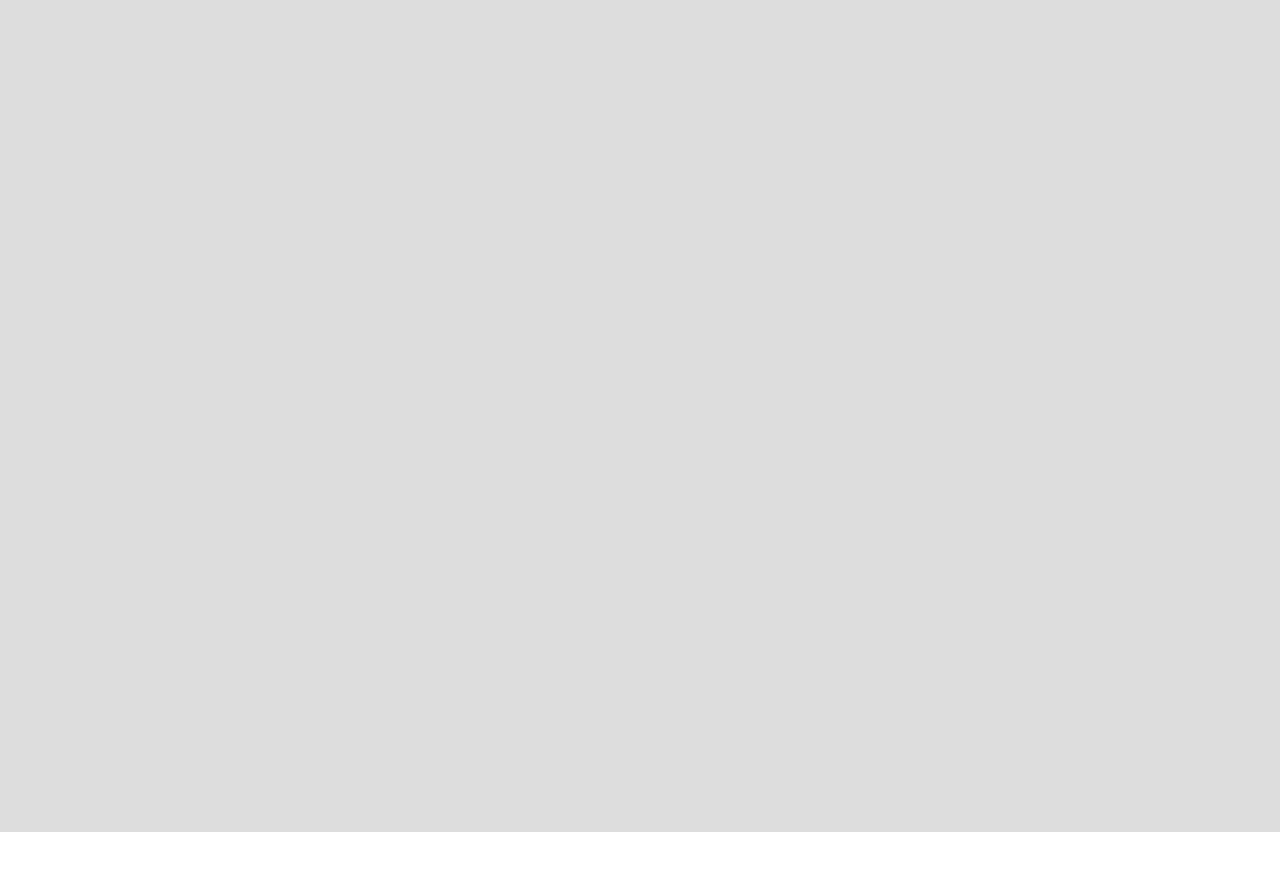
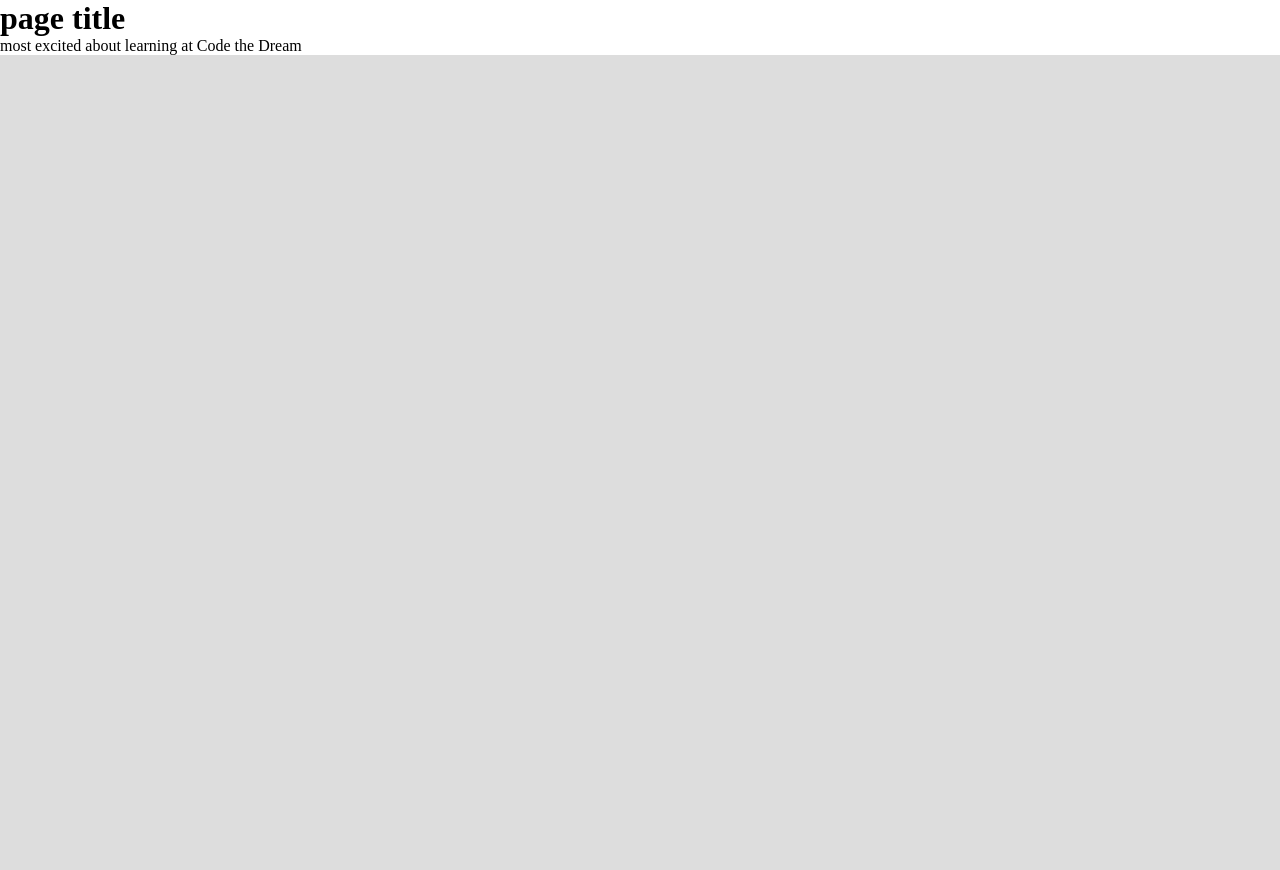
Before and after one commit to Code-the-Dream-School/web-basics-1-week-1-jlu255, a plain HTML site: page index.html in a window 1280 px wide. Shown: the top 870 px of the page. Before the commit the page ends 832 px from the top, so only its background shows below. Drawn offline with Linux system fonts and the light colour scheme.

Commit message:
add title and paragraph

```diff
--- a/index.html
+++ b/index.html
@@ -10,6 +10,11 @@
   <link rel="stylesheet" href="styles.css" type="text/css">
   </head>
   <body>
+    <div id="content-container">
+      <h1>page title</h1>
+      <p>most excited about learning at Code the Dream</p>
+    </div>
+
   <div id="target-div"></div>
   <script src="index.js" type="text/javascript"></script>
   </body>
```
